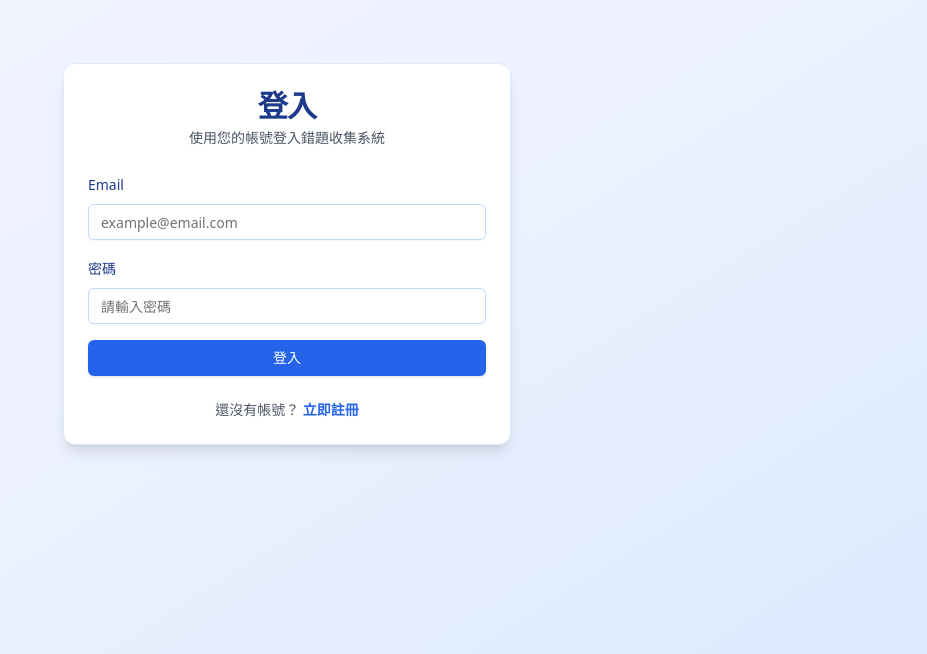
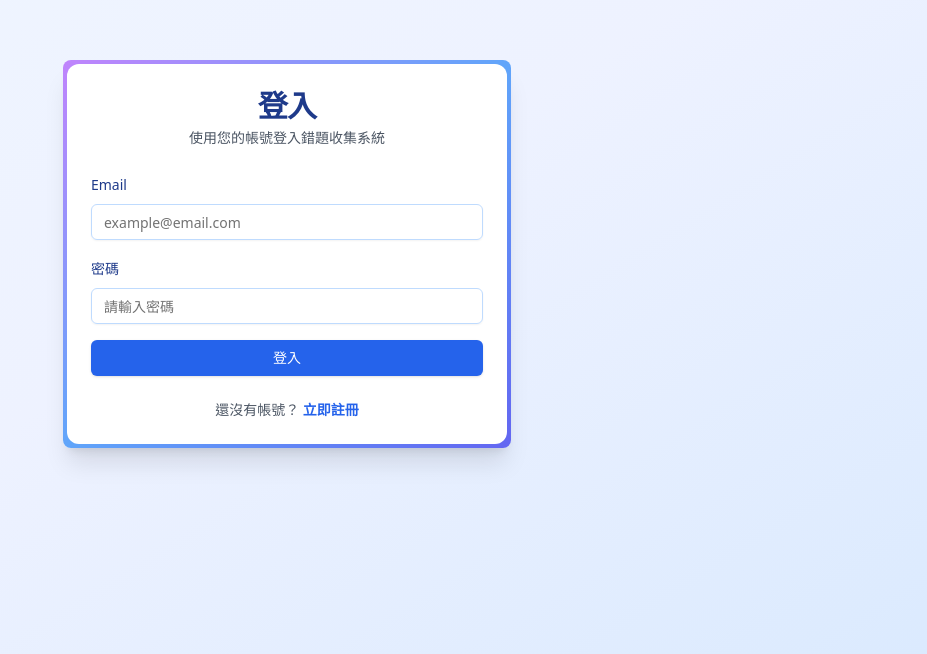
Before and after one commit to WinnerWang971119/WrongCollection, a Next.js app: page /auth/login in a window 1280 px wide. Shown: the part 146-800 px from the top of the page, without its empty margins (353-1280 px from the left). Built offline with nearby package versions, Linux system fonts and the light colour scheme.

Commit message:
fix login color

```diff
--- a/app/auth/login/page.tsx
+++ b/app/auth/login/page.tsx
@@ -56,7 +56,9 @@ export default function LoginPage() {
 
   return (
     <div className="min-h-screen flex items-center justify-center bg-gradient-to-br from-blue-50 via-indigo-50 to-blue-100 p-4">
-      <Card className="w-full max-w-md shadow-lg border-blue-100">
+      <div className="w-full max-w-md">
+        <div className="p-1 bg-gradient-to-br from-purple-400 via-blue-400 to-indigo-500 rounded-lg shadow-xl">
+          <Card className="w-full shadow-none border-0 bg-white">
         <CardHeader className="space-y-1 text-center">
           <CardTitle className="text-3xl font-bold text-blue-900">登入</CardTitle>
           <CardDescription className="text-gray-600">
@@ -129,6 +131,8 @@ export default function LoginPage() {
           </Form>
         </CardContent>
       </Card>
+        </div>
+      </div>
     </div>
   )
 }
```
Also changed, not shown: 1 other file (tests, documents, lock files or other folders).
